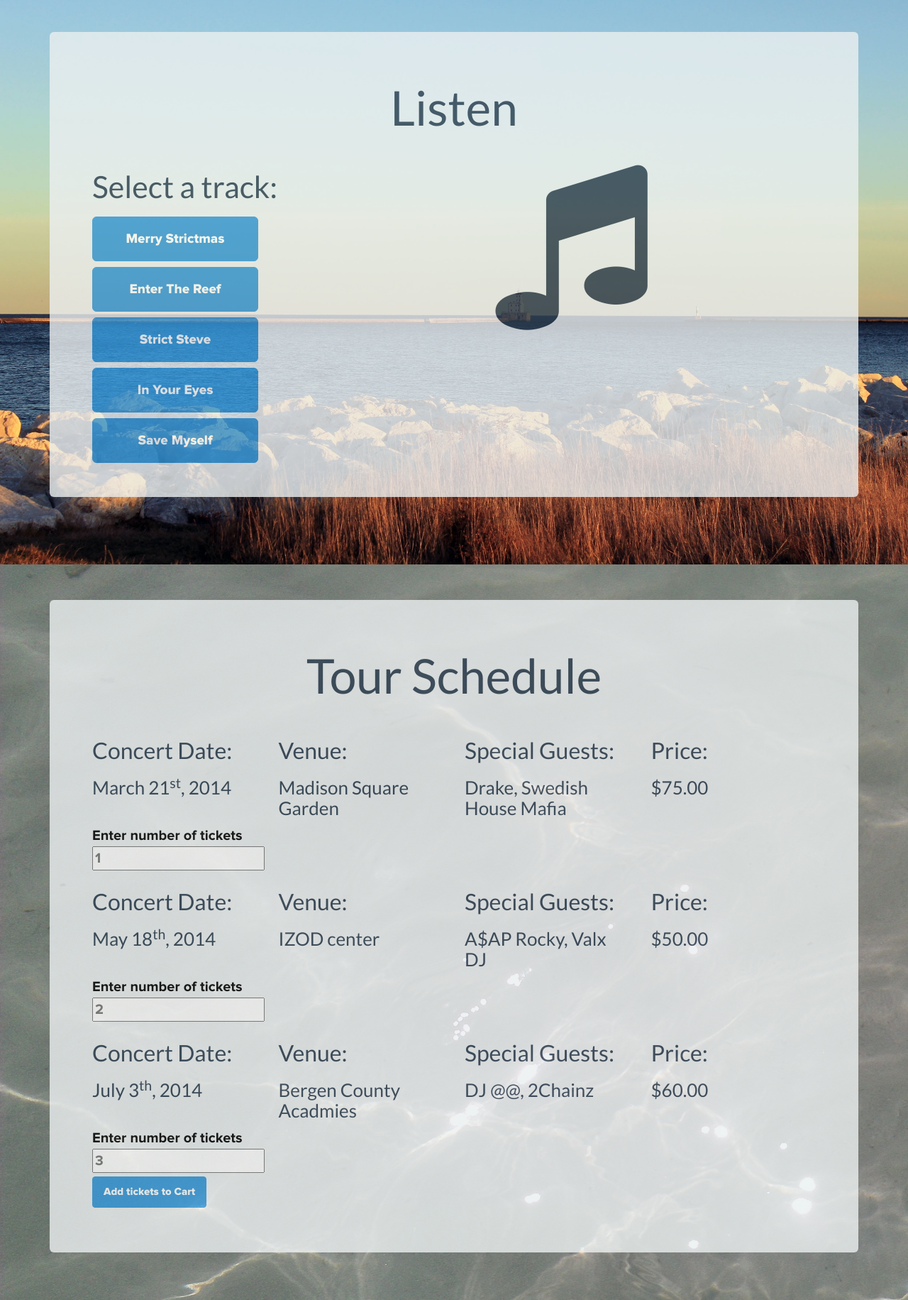
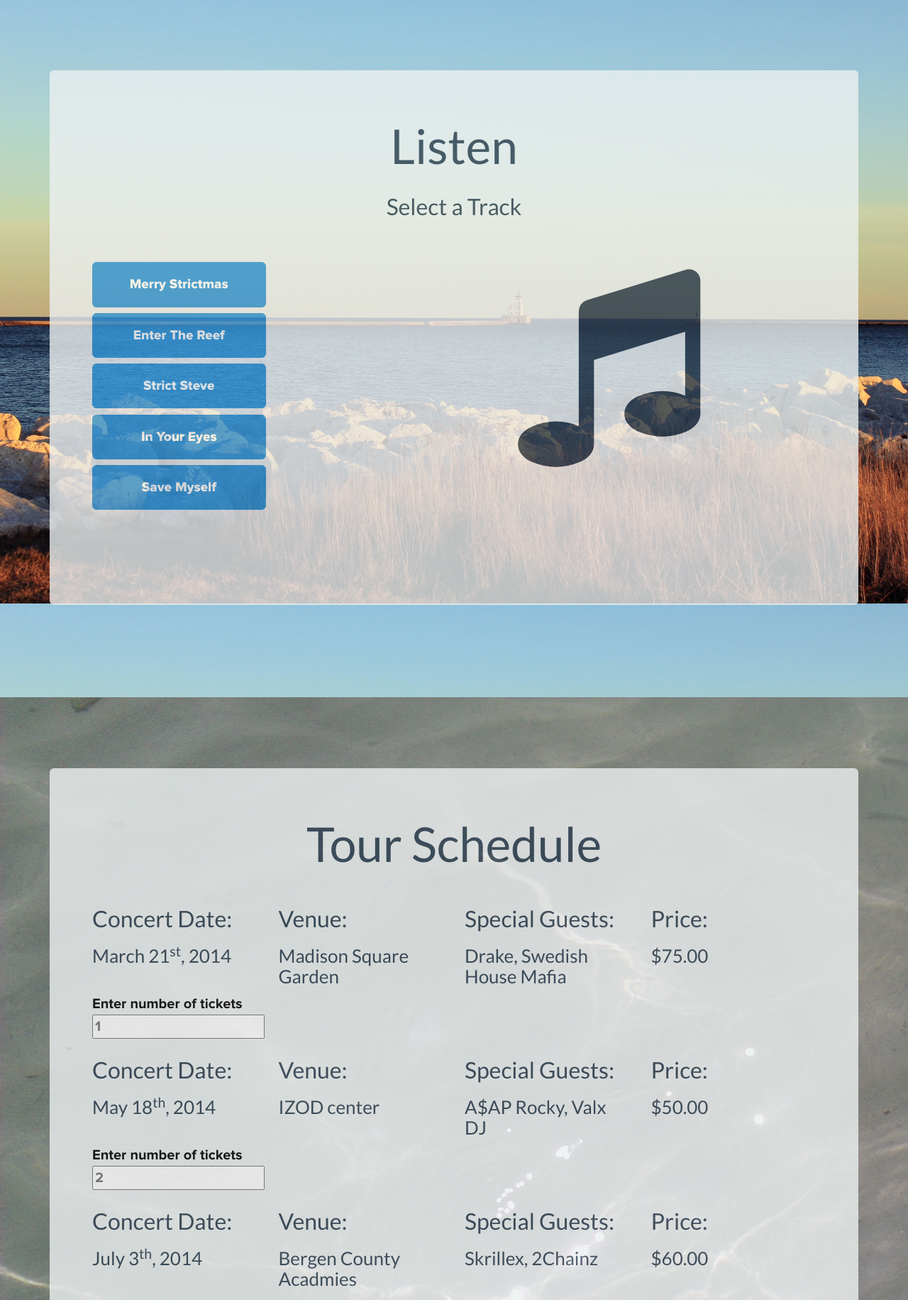
Before and after one commit to parasm/FBLA-2014, a Flask app: page / in a window 1280 px wide. Shown: the part 1605-3436 px from the top of the page at 71% size. Run offline with Flask 2, Linux system fonts and the light colour scheme; some libraries are stand-ins or nearby versions.

Commit message:
some updates

```diff
--- a/static/custom.css
+++ b/static/custom.css
@@ -78,17 +94,17 @@ h1.reef {
 	background-repeat: initial;
 }
 .listen{
-	background-image: url(./rocks.jpg);
+	background: url(./rocks.jpg) no-repeat center center fixed;
 	background-size: cover;
 	position: relative;
-	height: 100%;
+	/*height: 100%;*/
 	background-repeat: initial;
 }
 #cart{
 	background-image: url(./beach_mini.JPG);
 	background-size: cover;
 	position: relative;
-	height: 100%;
+	/*height: 100%;*/
 	background-repeat: initial;
 }
 label{
@@ -110,8 +126,8 @@ label{
 }
 .section{
 	/*height: 100%;*/
-	padding-top: 50px;
-	padding-bottom: 50px;
+	padding-top: 100px;
+	padding-bottom: 100px;
 }
 .descrp{
 	font-size: 20px;
@@ -120,8 +136,11 @@ label{
 	height: 60%;
 	width: 190%;
 }
-.track-pick{
-	width: 40%;
+/*.track-pick{
+	width: 100%;
+}*/
+#audio-place {
+	width: 100%;
 }
 .current i{
 	padding-left: 30%;
--- a/templates/index.html
+++ b/templates/index.html
@@ -1,20 +1,25 @@
 {% extends "base.html" %}
 {% block title %}Choral Reef{% endblock %}
 {% block content %}
-<div class="name"></div>
-<div class="reef" style="color:white;">
-	<h1 class="reef" style="color:white;">Choral Reef</h1>
-	<a href="#about"><i class="fa fa-angle-down" style="color:white;"></i></a>
-</div>
-<div class="section back" id="about">
-	<div class="container">
+<div class="name">
+	<br><br><br>
+	<div class="reef topmost">
+		<div class="container">
+			<div class="jumbotron reef">
+				<h1 class="reef">Choral Reef</h1>
+			</div>
+		</div>
+	</div>
+	<p style="text-align:center;" id="arrow"><a href="#about-place"><i class="fa fa-angle-down" style="color:white;"></i></a></p>
+	<br><br><br>
+	<div class="container" id="about-place">
 		<div class="jumbotron">
 			<h1 class="header center">About Us</h1>
 			<br/>
 			<div class="row">
 				<div class="col-lg-6 descrp">
 					<div class="well">
-						Choral Reef is a revolutionary new group that has recently entered the realm of producing. With inspiration from world-class DJs such as Swedish House Mafia and DJ @@, Choral Reef has goals to be on top of the charts everywhere. Choral Reef aims for quality entertainment towards all music lovers ranging from Kanye West fans to the creators of the Teen Titans original theme song. Choral Reef is currently on their Spring "The Reef is Getting Warmer" Tour in celebration of the release of the Enter The Reef EP. Tour guests include Skrillex, Stardust, and some tour dates even include the great Valx DJ. Welcome to the reef.
+						Choral Reef is a revolutionary new group that has recently entered the realm of producing. With inspiration from world-class DJs such as Swedish House Mafia and Skrillex, Choral Reef has goals to be on top of the charts everywhere. Choral Reef aims for quality entertainment towards all music lovers ranging from Kanye West fans to the creators of the Teen Titans original theme song. Choral Reef is currently on their Spring "The Reef is Getting Warmer" Tour in celebration of the release of the Enter The Reef EP. Tour guests include Skrillex, Stardust, and some tour dates even include the great Valx DJ. Welcome to the reef.
 					</div>
 				</div>
 				<div class="col-lg-6">
@@ -24,22 +29,67 @@
 		</div>
 	</div>
 </div>
-<div class="listen section back">
+<div class="reef" style="color:white;">
+</div>
+<!-- <div class="section back" id="about">
+	<div class="container">
+		<div class="jumbotron">
+			<h1 class="header center">About Us</h1>
+			<br/>
+			<div class="row">
+				<div class="col-lg-6 descrp">
+					<div class="well">
+						Choral Reef is a revolutionary new group that has recently entered the realm of producing. With inspiration from world-class DJs such as Swedish House Mafia and Skrillex, Choral Reef has goals to be on top of the charts everywhere. Choral Reef aims for quality entertainment towards all music lovers ranging from Kanye West fans to the creators of the Teen Titans original theme song. Choral Reef is currently on their Spring "The Reef is Getting Warmer" Tour in celebration of the release of the Enter The Reef EP. Tour guests include Skrillex, Stardust, and some tour dates even include the great Valx DJ. Welcome to the reef.
+					</div>
+				</div>
+				<div class="col-lg-6">
+					<img src="https://i4.sndcdn.com/artworks-000065227484-7pbl31-t200x200.jpg?435a760" class="about-pic">
+				</div>
+			</div>
+		</div>
+	</div>
+</div> -->
+<div class="listen section back" id="listen">
 	<div class="container">
 		<div class="jumbotron">
 			<h1 class="header">Listen</h1>
-			<div class="row" id="listen">
-				<div class="col-lg-6 track-pick">
-					<h2>Select a track:</h2>
+			<div class="center">
+				<h2>Select a Track</h2>
+			</div>
+			<br><br>
+			<div class="row">
+				<div class="col-md-5 track-pick">
 					<button class="btn btn-lg btn-info" onclick="track1()">Merry Strictmas</button><br>
 					<button class="btn btn-lg btn-info" onclick="track2()">Enter The Reef</button><br>
 					<button class="btn btn-lg btn-info" onclick="track3()">Strict Steve</button><br>
 					<button class="btn btn-lg btn-info" onclick="track4()">In Your Eyes</button><br>
 					<button class="btn btn-lg btn-info" onclick="track5()">Save Myself</button><br>
 				</div>
-				<div class="col-lg-6 current">
-					<i class="fa fa-music"></i>
+				<div class="col-md-7"><div id="audio-place" style="font-size:300px;text-align:center;"><i class="fa fa-music"></i></div></div>
+			</div>
+			<div class="row">
+				<div class="col-md-4">&nbsp;</div>
+				<div class="col-md-4 track-pick">
 				</div>
+				<div class="col-md-4">&nbsp;</div>
+			</div>
+			<div class="row">
+				<div class="col-md-4">&nbsp;</div>
+				<div class="col-md-4 track-pick">
+				</div>
+				<div class="col-md-4">&nbsp;</div>
+			</div>
+			<div class="row">
+				<div class="col-md-4">&nbsp;</div>
+				<div class="col-md-4 track-pick">
+				</div>
+				<div class="col-md-4">&nbsp;</div>
+			</div>
+			<div class="row">
+				<div class="col-md-4">&nbsp;</div>
+				<div class="col-md-4 track-pick">
+				</div>
+				<div class="col-md-4">&nbsp;</div>
 			</div>
 		</div>
 	</div>
@@ -106,7 +156,7 @@
 					</div>
 					<div class="col-lg-3">
 						<h2>Special Guests: </h2>
-						<h3>DJ @@, 2Chainz</h3>
+						<h3>Skrillex, 2Chainz</h3>
 					</div>
 					<div class="col-lg-3">
 						<h2>Price: </h2>
@@ -256,24 +306,24 @@
 
 		});
 function track1(){
-	$('.current').remove();
-	$('#listen').append('<div class="col-lg-6 current"><iframe width="100%" height="450" scrolling="no" frameborder="no" src="https://w.soundcloud.com/player/?url=https%3A//api.soundcloud.com/tracks/126370907&amp;auto_play=false&amp;hide_related=false&amp;visual=true"></iframe></div>')
+	// $('.current').remove();
+	$('#audio-place').html('<iframe width="100%" height="450" scrolling="no" frameborder="no" src="https://w.soundcloud.com/player/?url=https%3A//api.soundcloud.com/tracks/126370907&amp;auto_play=false&amp;hide_related=false&amp;visual=true"></iframe>')
 }
 function track2(){
-	$('.current').remove();
-	$('#listen').append('<div class="col-lg-6 current"><iframe width="100%" height="450" scrolling="no" frameborder="no" src="https://w.soundcloud.com/player/?url=https%3A//api.soundcloud.com/tracks/124600491&amp;auto_play=false&amp;hide_related=false&amp;visual=true"></iframe></div>')
+	// $('.current').remove();
+	$('#audio-place').html('<iframe width="100%" height="450" scrolling="no" frameborder="no" src="https://w.soundcloud.com/player/?url=https%3A//api.soundcloud.com/tracks/124600491&amp;auto_play=false&amp;hide_related=false&amp;visual=true"></iframe>')
 }
 function track3(){
-	$('.current').remove();
-	$('#listen').append('<div class="col-lg-6 current"><iframe width="100%" height="450" scrolling="no" frameborder="no" src="https://w.soundcloud.com/player/?url=https%3A//api.soundcloud.com/tracks/122254903&amp;auto_play=false&amp;hide_related=false&amp;visual=true"></iframe></div>')
+	// $('.current').remove();
+	$('#audio-place').html('<iframe width="100%" height="450" scrolling="no" frameborder="no" src="https://w.soundcloud.com/player/?url=https%3A//api.soundcloud.com/tracks/122254903&amp;auto_play=false&amp;hide_related=false&amp;visual=true"></iframe>')
 }
 function track4(){
-	$('.current').remove();
-	$('#listen').append('<div class="col-lg-6 current"><iframe width="100%" height="450" scrolling="no" frameborder="no" src="https://w.soundcloud.com/player/?url=https%3A//api.soundcloud.com/tracks/109633032&amp;auto_play=false&amp;hide_related=false&amp;visual=true"></iframe></div>')
+	// $('.current').remove();
+	$('#audio-place').html('<iframe width="100%" height="450" scrolling="no" frameborder="no" src="https://w.soundcloud.com/player/?url=https%3A//api.soundcloud.com/tracks/109633032&amp;auto_play=false&amp;hide_related=false&amp;visual=true"></iframe>')
 }
 function track5(){
-	$('.current').remove();
-	$('#listen').append('<div class="col-lg-6 current"><iframe width="100%" height="450" scrolling="no" frameborder="no" src="https://w.soundcloud.com/player/?url=https%3A//api.soundcloud.com/tracks/58487048&amp;auto_play=false&amp;hide_related=false&amp;visual=true"></iframe></div>')
+	// $('.current').remove();
+	$('#audio-place').html('<iframe width="100%" height="450" scrolling="no" frameborder="no" src="https://w.soundcloud.com/player/?url=https%3A//api.soundcloud.com/tracks/58487048&amp;auto_play=false&amp;hide_related=false&amp;visual=true"></iframe>')
 }
 </script>
 {% endblock %}
```
Also changed, not shown: other parts of static/custom.css (+27 -11 lines), static/dizy.jpg (added).
